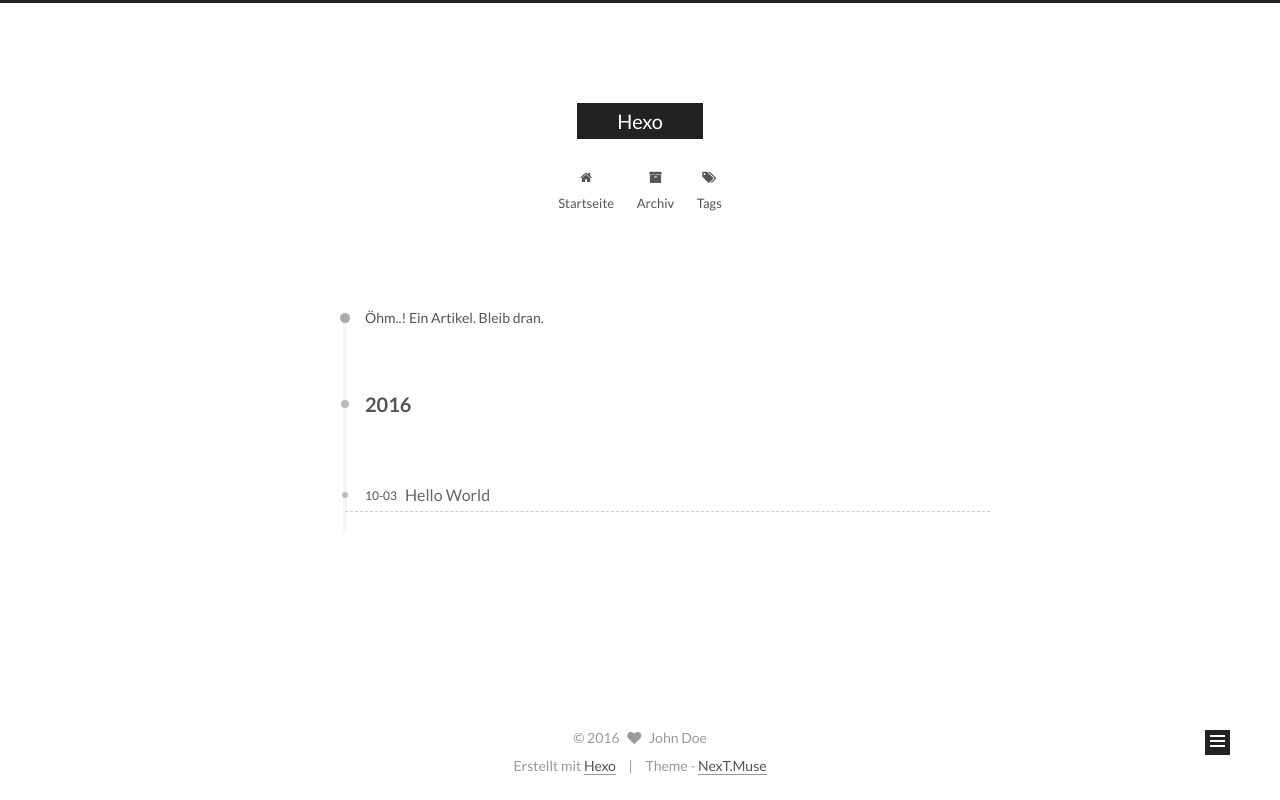
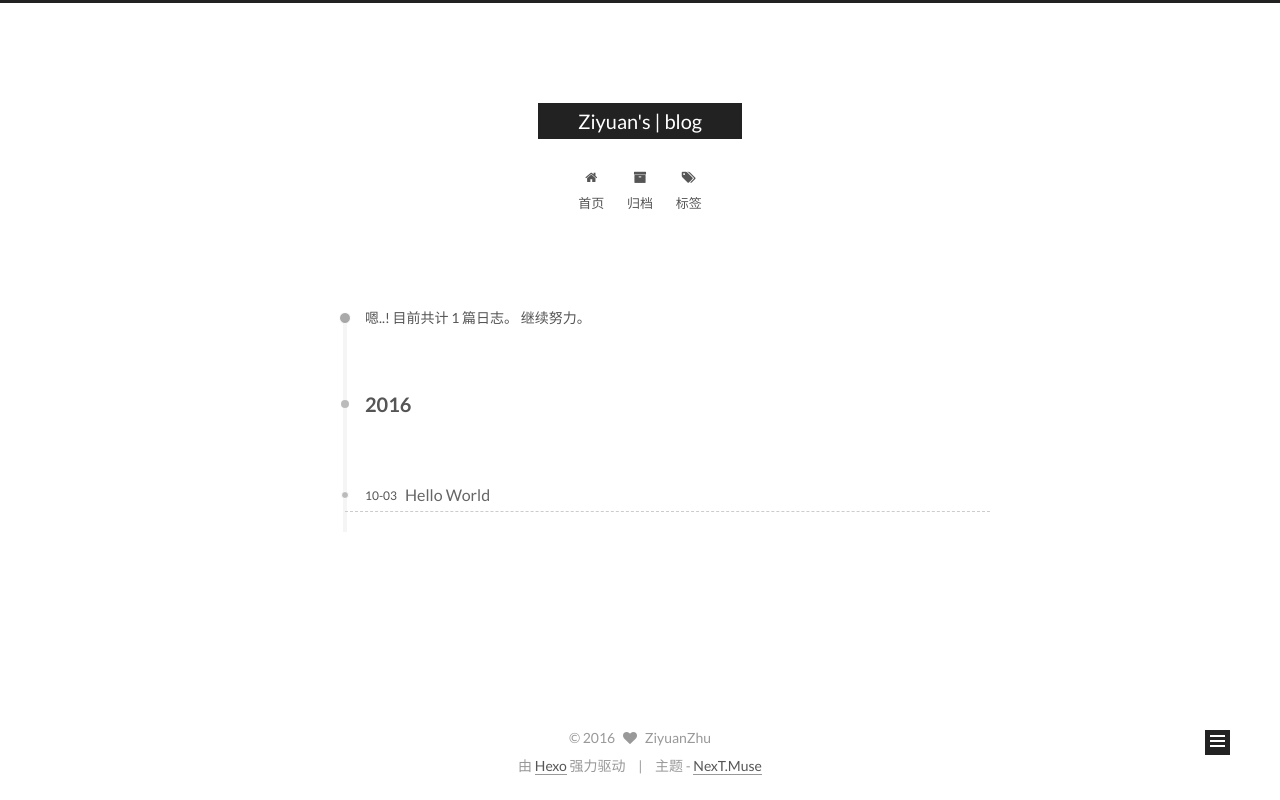
Before and after one commit to ZiyuanZhu/ZiyuanZhu.github.io, a plain HTML site: page archives/2016/10/index.html in a window 1280 px wide. Drawn offline with Linux system fonts and the light colour scheme.

Commit message:
Site updated: 2016-10-03 15:51:41

```diff
--- /dev/null
+++ b/CNAME.txt
@@ -0,0 +1 @@
+www.ziyuanblog.com
--- a/archives/2016/10/index.html
+++ b/archives/2016/10/index.html
@@ -84,12 +84,15 @@
 
 
 
+<meta name="description" content="记录自己成长的每一个脚步">
 <meta property="og:type" content="website">
-<meta property="og:title" content="Hexo">
+<meta property="og:title" content="Ziyuan's | blog">
 <meta property="og:url" content="http://yoursite.com/archives/2016/10/index.html">
-<meta property="og:site_name" content="Hexo">
+<meta property="og:site_name" content="Ziyuan's | blog">
+<meta property="og:description" content="记录自己成长的每一个脚步">
 <meta name="twitter:card" content="summary">
-<meta name="twitter:title" content="Hexo">
+<meta name="twitter:title" content="Ziyuan's | blog">
+<meta name="twitter:description" content="记录自己成长的每一个脚步">
 
 
 
@@ -102,7 +105,7 @@
     motion: true,
     duoshuo: {
       userId: 0,
-      author: 'Author'
+      author: '博主'
     }
   };
 </script>
@@ -112,10 +115,10 @@
 
   <link rel="canonical" href="http://yoursite.com/archives/2016/10/"/>
 
-  <title> Archiv | Hexo </title>
+  <title> 归档 | Ziyuan's | blog </title>
 </head>
 
-<body itemscope itemtype="http://schema.org/WebPage" lang="">
+<body itemscope itemtype="http://schema.org/WebPage" lang="zh-Hans">
 
 
 
@@ -143,7 +146,7 @@
   <div class="custom-logo-site-title">
     <a href="/"  class="brand" rel="start">
       <span class="logo-line-before"><i></i></span>
-      <span class="site-title">Hexo</span>
+      <span class="site-title">Ziyuan's | blog</span>
       <span class="logo-line-after"><i></i></span>
     </a>
   </div>
@@ -170,7 +173,7 @@
 
               <i class="menu-item-icon fa fa-fw fa-home"></i> <br />
 
-            Startseite
+            首页
           </a>
         </li>
 
@@ -180,7 +183,7 @@
 
               <i class="menu-item-icon fa fa-fw fa-archive"></i> <br />
 
-            Archiv
+            归档
           </a>
         </li>
 
@@ -190,7 +193,7 @@
 
               <i class="menu-item-icon fa fa-fw fa-tags"></i> <br />
 
-            Tags
+            标签
           </a>
         </li>
 
@@ -220,7 +223,7 @@
 
 
 
-      Öhm..! Ein Artikel. Bleib dran.
+      嗯..! 目前共计 1 篇日志。 继续努力。
     </span>
 
 
@@ -302,15 +305,15 @@
         <div class="site-author motion-element" itemprop="author" itemscope itemtype="http://schema.org/Person">
           <img class="site-author-image" itemprop="image"
                src="/images/avatar.gif"
-               alt="John Doe" />
-          <p class="site-author-name" itemprop="name">John Doe</p>
-          <p class="site-description motion-element" itemprop="description"></p>
+               alt="ZiyuanZhu" />
+          <p class="site-author-name" itemprop="name">ZiyuanZhu</p>
+          <p class="site-description motion-element" itemprop="description">记录自己成长的每一个脚步</p>
         </div>
         <nav class="site-state motion-element">
           <div class="site-state-item site-state-posts">
             <a href="/archives">
               <span class="site-state-item-count">1</span>
-              <span class="site-state-item-name">Artikel</span>
+              <span class="site-state-item-name">日志</span>
             </a>
           </div>
 
@@ -353,15 +356,15 @@
   <span class="with-love">
     <i class="fa fa-heart"></i>
   </span>
-  <span class="author" itemprop="copyrightHolder">John Doe</span>
+  <span class="author" itemprop="copyrightHolder">ZiyuanZhu</span>
 </div>
 
 <div class="powered-by">
-  Erstellt mit  <a class="theme-link" href="https://hexo.io">Hexo</a>
+  由 <a class="theme-link" href="https://hexo.io">Hexo</a> 强力驱动
 </div>
 
 <div class="theme-info">
-  Theme -
+  主题 -
   <a class="theme-link" href="https://github.com/iissnan/hexo-theme-next">
     NexT.Muse
   </a>
```
Also changed, not shown: 2016/10/03/hello-world/index.html (+18 -18 lines), archives/2016/index.html (+21 -18 lines), archives/index.html (+21 -18 lines), index.html (+21 -18 lines).
